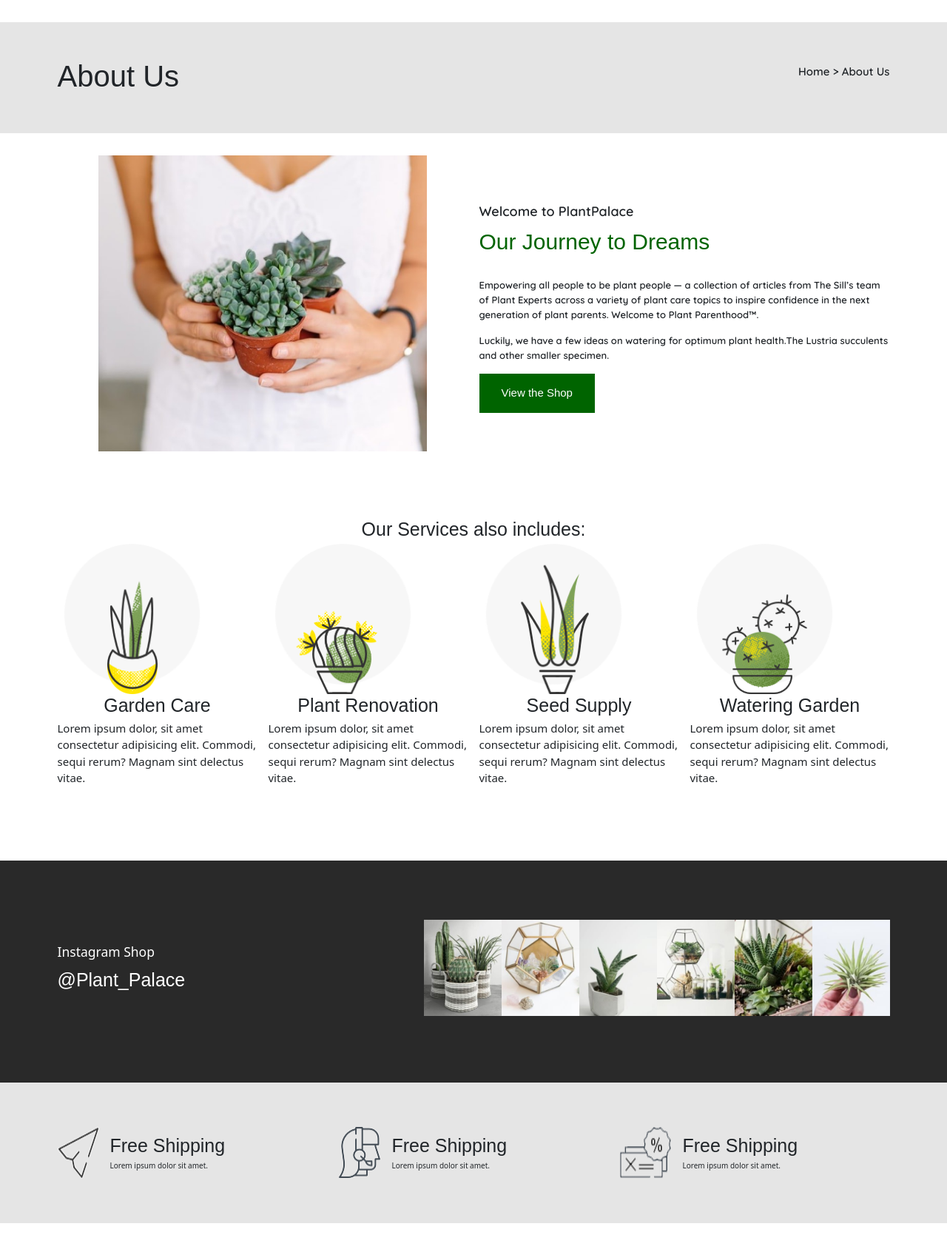
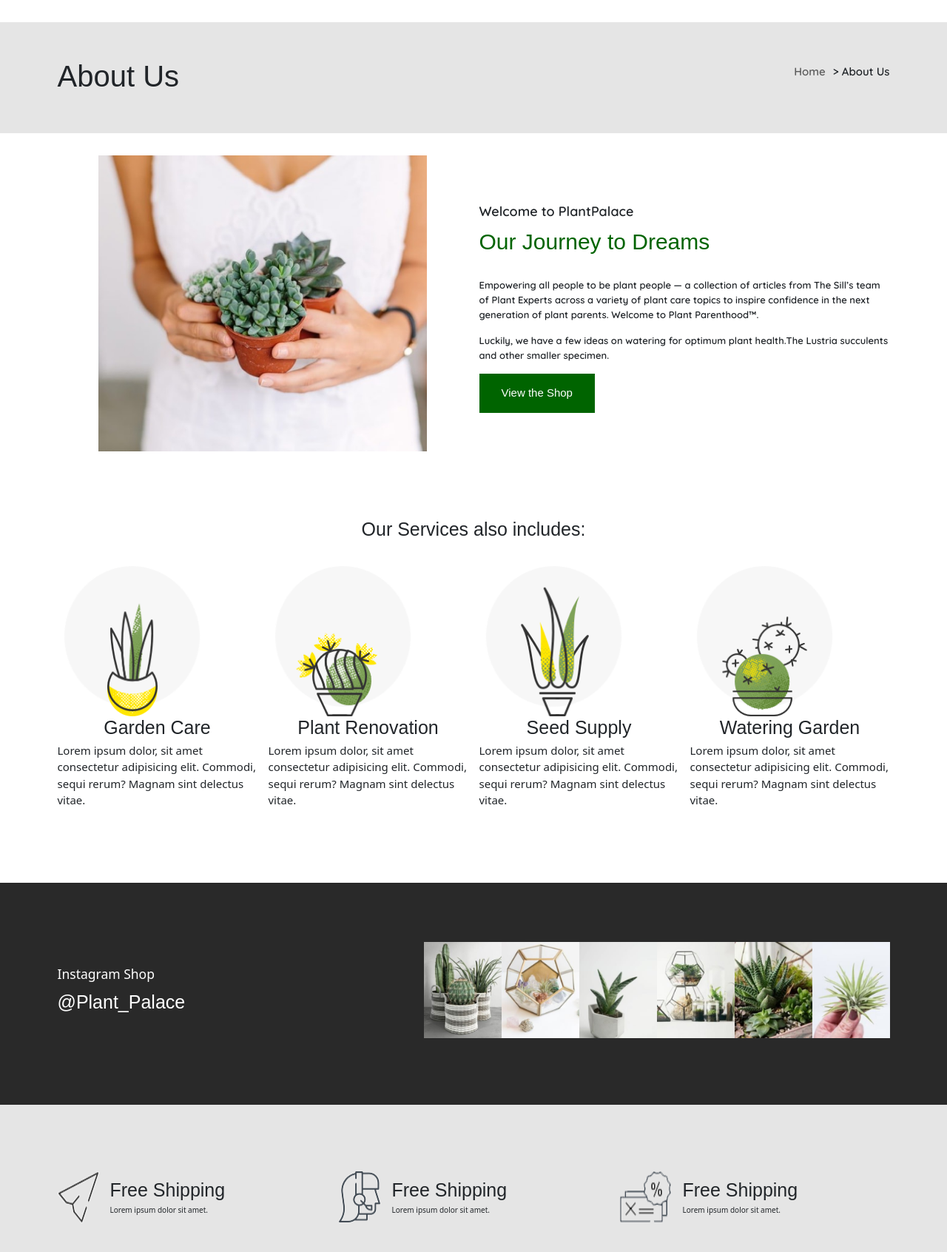
Before and after one commit to MhideTech/Techwiz-Project-PlantPalace-, a plain HTML site: page about.html in a window 1280 px wide. Shown: the whole page at 74% size. Before the commit the page ends 1653 px from the top, so only its background shows below. Drawn offline with nearby package versions, Linux system fonts and the light colour scheme; a web font is replaced by a local one.

Commit message:
modified:   about.html 	modified:   contact.html 	modified:   index.html 	modified:   static/css/style.css

```diff
--- a/about.html
+++ b/about.html
@@ -9,11 +9,11 @@
     <link rel="stylesheet" href="https://cdn.jsdelivr.net/npm/bootstrap-icons@1.10.5/font/bootstrap-icons.css">
 </head>
 <body>
-    <div class="container-fluid about-landing my-5">
+    <div class="container-fluid section-landing my-5">
         <div class="container">
             <div class="d-flex justify-content-between">
                 <h1>About Us</h1>
-                <p class="d-flex">Home > About Us</p>
+                <p class="d-flex"><span><a href="index.html">Home</a></span> >  About Us</p>
             </div>
         </div>
     </div>
@@ -43,22 +43,22 @@
         <div class="container my-md-5">
             <h1 class="text-center fs-1">Our Services also includes:</h1>
             <div class="row">
-                <div class="col-md-3 col-6">
+                <div class="col-md-3 col-6 mt-5">
                     <img src="./static/images/icon-garden-care.png" class="w-75 w-md-100 ms-auto" alt="">
                     <h1 class="text-center">Garden Care</h1>
                     <p class="fs-4">Lorem ipsum dolor, sit amet consectetur adipisicing elit. Commodi, sequi rerum? Magnam sint delectus vitae.</p>
                 </div>
-                <div class="col-md-3 col-6">
+                <div class="col-md-3 col-6 mt-5">
                     <img src="./static/images/icon-plant-renovation.png" class="w-75 w-md-100 ms-auto" alt="">
                     <h1 class="text-center">Plant Renovation</h1>
                     <p class="fs-4">Lorem ipsum dolor, sit amet consectetur adipisicing elit. Commodi, sequi rerum? Magnam sint delectus vitae.</p>
                 </div>
-                <div class="col-md-3 col-6">
+                <div class="col-md-3 col-6 mt-5">
                     <img src="./static/images/icon-seed-supply.png" class="w-75 w-md-100 ms-auto" alt="">
                     <h1 class="text-center">Seed Supply</h1>
                     <p class="fs-4">Lorem ipsum dolor, sit amet consectetur adipisicing elit. Commodi, sequi rerum? Magnam sint delectus vitae.</p>
                 </div>
-                <div class="col-md-3 col-6">
+                <div class="col-md-3 col-6 mt-5">
                     <img src="./static/images/icon-watering-graden.png" class="w-75 w-md-100 ms-auto" alt="">
                     <h1 class="text-center">Watering Garden</h1>
                     <p class="fs-4">Lorem ipsum dolor, sit amet consectetur adipisicing elit. Commodi, sequi rerum? Magnam sint delectus vitae.</p>
@@ -95,8 +95,8 @@
     <div class="container-fluid py-5" style="background-color: rgba(0, 0, 0, 0.1);">
         <div class="container py-5">
             <div class="row">
-                <div class="col-md-4 col-12">
-                    <div class="d-flex">
+                <div class="col-md-4 col-6">
+                    <div class="d-flex mt-5">
                         <img src="./static/images/free-shipping.png" alt="">
                         <div class="d-block ms-4 mt-3">
                             <h1>Free Shipping</h1>
@@ -104,8 +104,8 @@
                         </div>
                     </div>
                 </div>
-                <div class="col-md-4 col-12">
-                    <div class="d-flex">
+                <div class="col-md-4 col-6">
+                    <div class="d-flex mt-5">
                         <img src="./static/images/support.png" alt="">
                         <div class="d-block ms-4 mt-3">
                             <h1>Free Shipping</h1>
@@ -113,8 +113,8 @@
                         </div>
                     </div>
                 </div>
-                <div class="col-md-4 col-12">
-                    <div class="d-flex">
+                <div class="col-md-4 col-6 mx-auto">
+                    <div class="d-flex mt-5">
                         <img src="./static/images/money-icon.png" alt="">
                         <div class="d-block ms-4 mt-3">
                             <h1>Free Shipping</h1>
--- a/static/css/style.css
+++ b/static/css/style.css
@@ -372,7 +372,7 @@ footer .copyright{
 }
 
 
-.about-landing{
+.section-landing{
    width: 100%;
    height: 150px;
    background-color: rgba(0, 0, 0, 0.1);
@@ -380,14 +380,18 @@ footer .copyright{
    justify-content: center;
    align-items: center;
 }
-.about-landing h1{
+.section-landing h1{
    font-size: 4rem;
    font-family: var(--head-font);
 }
-.about-landing p{
+.section-landing p{
    font-size: 1.5rem;
    font-family: var(--text-font);
    line-height: 35px;
+}
+.section-landing p span a{
+   color: rgba(0, 0, 0, 0.6) !important;
+   margin: 0px 10px 0px 0px;
 }
 .about-us .img{
    width: 80%;
@@ -509,6 +513,12 @@ footer .copyright{
   .offcanvas {
     backdrop-filter: blur(10px) !important;
   }
+  .instagram-shop .img ul li{
+   height: 80px !important;
+  }
+  .instagram-shop{
+   height: 200px;
+  }
 }
 
 @media only screen and (max-width: 576px) {
```
Also changed, not shown: contact.html (+2 -2 lines), index.html (+1 -1 lines).
